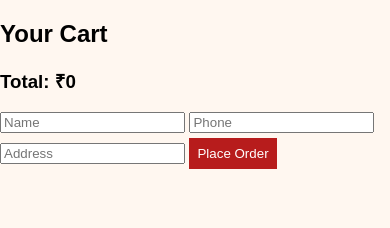
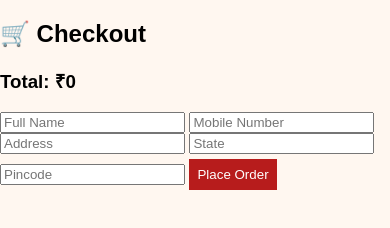
Before and after one commit to 1alokesh/pickle-website, a website: page public/cart.html in a window 390 px wide. Drawn offline with Linux system fonts and the light colour scheme.

Commit message:
Update cart.html

```diff
--- a/public/cart.html
+++ b/public/cart.html
@@ -1,21 +1,36 @@
 <!DOCTYPE html>
 <html>
 <head>
-  <title>Cart</title>
+  <title>Checkout - Guntur Inti Ruchulu</title>
   <link rel="stylesheet" href="style.css">
 </head>
 <body>
 
-<h2>Your Cart</h2>
-<div id="cartItems"></div>
-<h3>Total: ₹<span id="total"></span></h3>
+<div class="container">
+  <h2>🛒 Checkout</h2>
 
-<form id="checkoutForm">
-  <input placeholder="Name" id="name" required>
-  <input placeholder="Phone" id="phone" required>
-  <input placeholder="Address" id="address" required>
-  <button type="submit">Place Order</button>
-</form>
+  <div id="cartItems" class="cart-items"></div>
+
+  <h3 class="total">Total: ₹<span id="total"></span></h3>
+
+  <form id="checkoutForm" class="form">
+    <input placeholder="Full Name" id="name" required>
+
+    <input
+      placeholder="Mobile Number"
+      id="phone"
+      required
+      maxlength="10"
+      pattern="[0-9]{10}"
+    >
+
+    <input placeholder="Address" id="address" required>
+    <input placeholder="State" id="state" required>
+    <input placeholder="Pincode" id="pincode" required>
+
+    <button type="submit">Place Order</button>
+  </form>
+</div>
 
 <script src="cart.js"></script>
 
@@ -24,12 +39,22 @@ const cartItemsDiv = document.getElementById("cartItems");
 
 cart.forEach(item => {
   cartItemsDiv.innerHTML += `
-    <p>${item.name} (${item.size}) - ₹${item.price}</p>
+    <div class="cart-card">
+      <p><b>${item.name}</b></p>
+      <p>${item.size}</p>
+      <p>₹${item.price}</p>
+    </div>
   `;
 });
 
 document.getElementById("total").innerText = getCartTotal();
 
+/* PHONE VALIDATION */
+document.getElementById("phone").addEventListener("input", function () {
+  this.value = this.value.replace(/[^0-9]/g, "").slice(0,10);
+});
+
+/* SUBMIT */
 document.getElementById("checkoutForm").addEventListener("submit", function(e){
   e.preventDefault();
 
@@ -40,8 +65,8 @@ document.getElementById("checkoutForm").addEventListener("submit", function(e){
       name: document.getElementById("name").value,
       phone: document.getElementById("phone").value,
       address: document.getElementById("address").value,
-      state: "AP",
-      pincode: "000000",
+      state: document.getElementById("state").value,
+      pincode: document.getElementById("pincode").value,
       items: cart,
       totalPrice: getCartTotal()
     })
```
